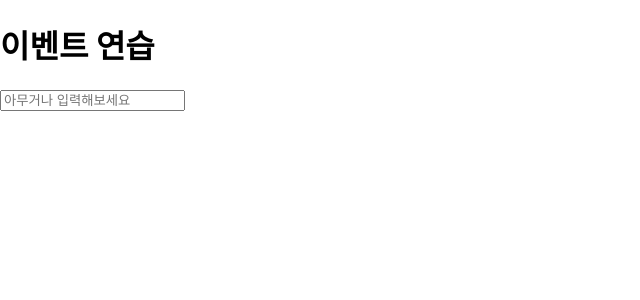
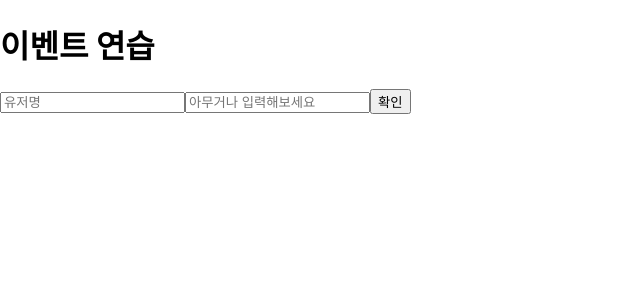
Before and after one commit to SAR0S/react.js-examples, a React (Create React App) app: page / in a window 1280 px wide. Shown: the top 300 px of the page, without its empty margins (0-640 px from the left). Built offline with nearby package versions, Linux system fonts and the light colour scheme.

Commit message:
Add onKeyPress

```diff
--- a/src/EventPractice.js
+++ b/src/EventPractice.js
@@ -3,7 +3,36 @@
 class EventPractice extends Component {
 
     state = {
+        username: '',
         message: ''
+    }
+
+    // constructor(props) {
+    //     super(props);
+    //     this.handleChange = this.handleChange.bind(this);
+    //     this.handleClick = this.handleClick.bind(this);
+    //     //컴포넌트에 임의 메서드를 만들면 기본적으로는 this에 접근할 수 없다.
+    //     //따라서 컴포넌트 생성자 메서드인 constructor에서 각 메서드를 this와 바인딩 해줘야한다.
+    // }
+
+    handleChange = (e) => {
+        this.setState({
+            [e.target.name]: e.target.value
+        });
+    }
+
+    handleClick = () => {
+        alert(this.state.username + ': ' + this.state.message);
+        this.setState({
+            username: '',
+            message: ''
+        });
+    }
+
+    handleKeyPress = (e) => {
+        if(e.key === 'Enter') {
+            this.handleClick();
+        }
     }
 
     render() {
@@ -12,17 +41,20 @@
                 <h1>이벤트 연습</h1>
                 <input
                     type="text"
+                    name="username"
+                    placeholder="유저명"
+                    value={this.state.username}
+                    onChange={this.handleChange}
+                />
+                <input
+                    type="text"
                     name="message"
                     placeholder="아무거나 입력해보세요"
                     value={this.state.message}
-                    onChange={
-                        (e) => {
-                            this.setState({
-                                message: e.target.value
-                            })
-                        }
-                    }
+                    onChange={this.handleChange}
+                    onKeyPress={this.handleKeyPress}
                 />
+                <button onClick={this.handleClick}>확인</button>
             </div>
         );
     }
```
